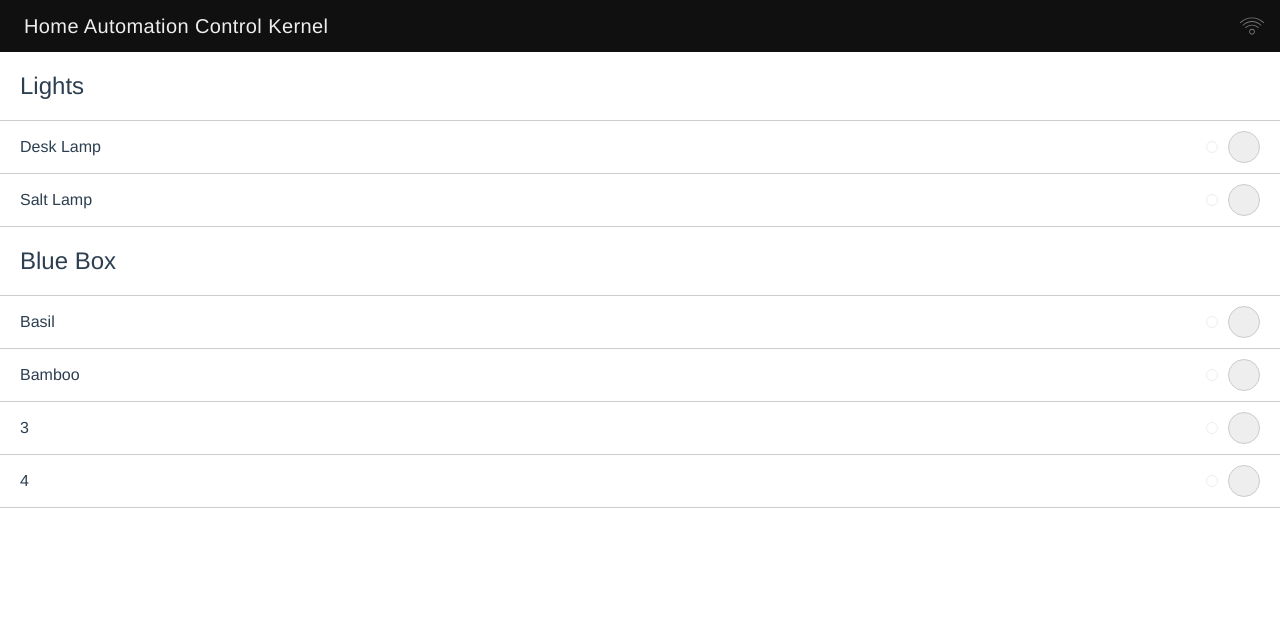
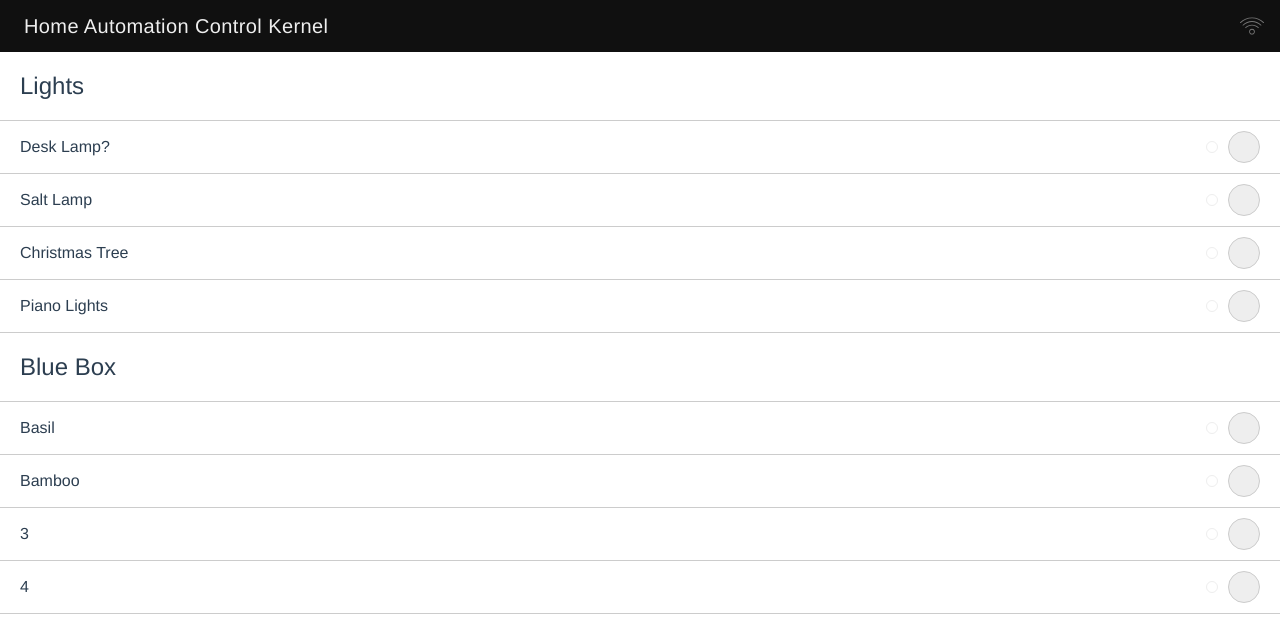
Before and after one commit to iamjoshhansen/hack-fe, a Vue app: page / in a window 1280 px wide. Shown: the top 642 px of the page. Built offline with nearby package versions, Linux system fonts and the light colour scheme; no server answers.

Commit message:
:new: Added extension_chord_alpha checkboxes

```diff
--- a/src/components/Hello.vue
+++ b/src/components/Hello.vue
@@ -3,10 +3,16 @@
     <h2>Lights</h2>
     <ul class="channel-list">
       <li class="channel-list__item">
-        <condition-checkbox id="desk_lamp" label="Desk Lamp" />
+        <condition-checkbox id="extension_chord_alpha_0" label="Desk Lamp?" />
       </li>
       <li class="channel-list__item">
-        <condition-checkbox id="salt_lamp" label="Salt Lamp" />
+        <condition-checkbox id="extension_chord_alpha_1" label="Salt Lamp" />
+      </li>
+      <li class="channel-list__item">
+        <condition-checkbox id="extension_chord_alpha_2" label="Christmas Tree" />
+      </li>
+      <li class="channel-list__item">
+        <condition-checkbox id="extension_chord_alpha_3" label="Piano Lights" />
       </li>
     </ul>
 
```
